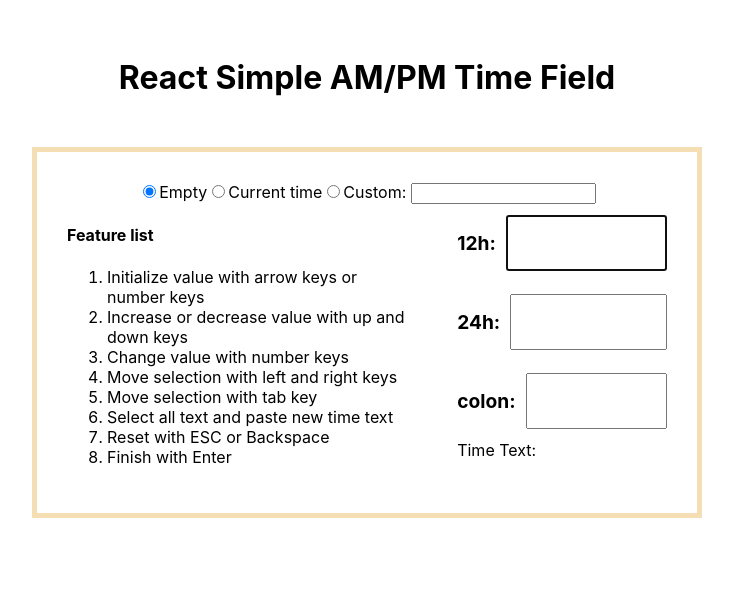
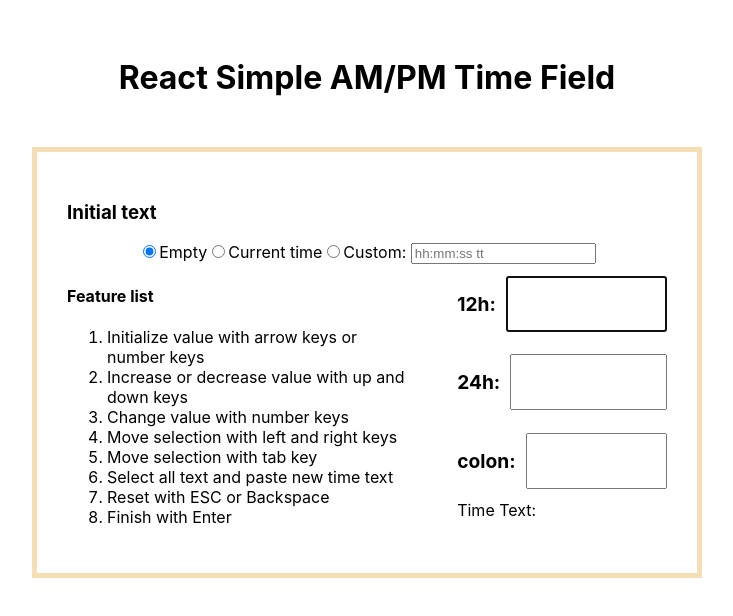
Before and after one commit to junjung929/react-simple-am-pm-timefield, a React (Create React App) app: page / in a window 1280 px wide. Shown: the top 616 px of the page, without its empty margins (273-1006 px from the left). Built offline with nearby package versions, Linux system fonts and the light colour scheme.

Commit message:
Update demo

```diff
--- a/src/App.tsx
+++ b/src/App.tsx
@@ -30,6 +30,7 @@
         <h1>React Simple AM/PM Time Field</h1>
       </header>
       <div className="demo-box">
+        <h3 style={{ textAlign: 'left' }}>Initial text</h3>
         <div
           onChange={(e: ChangeEvent<HTMLInputElement>) => {
             setRadioValue(e.target.value);
@@ -51,6 +52,7 @@
             type="text"
             value={customValue}
             onChange={(e) => setCustomValue(e.target.value)}
+            placeholder="hh:mm:ss tt"
           />
         </div>
         <div className="demo-grid">
```
